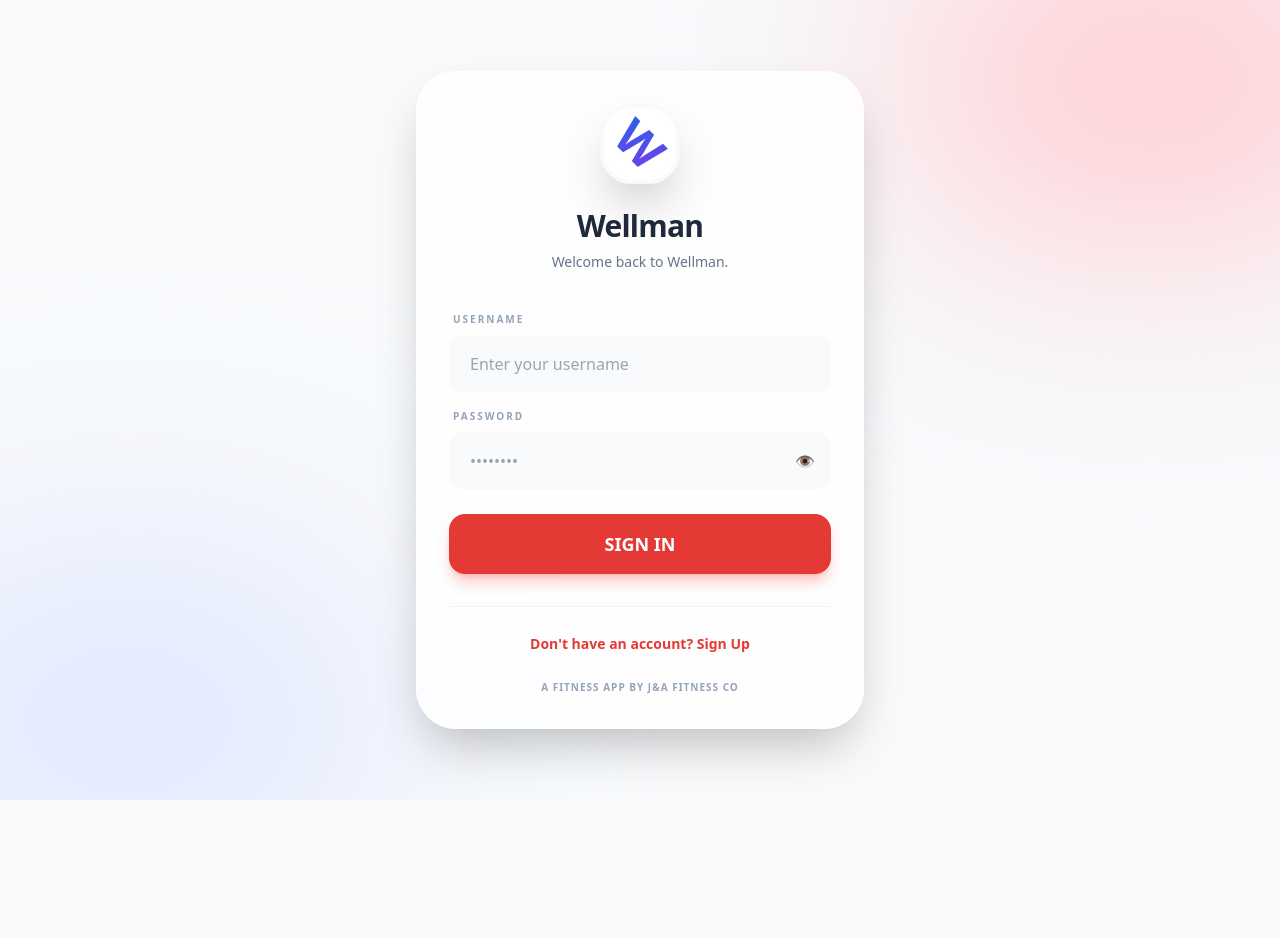
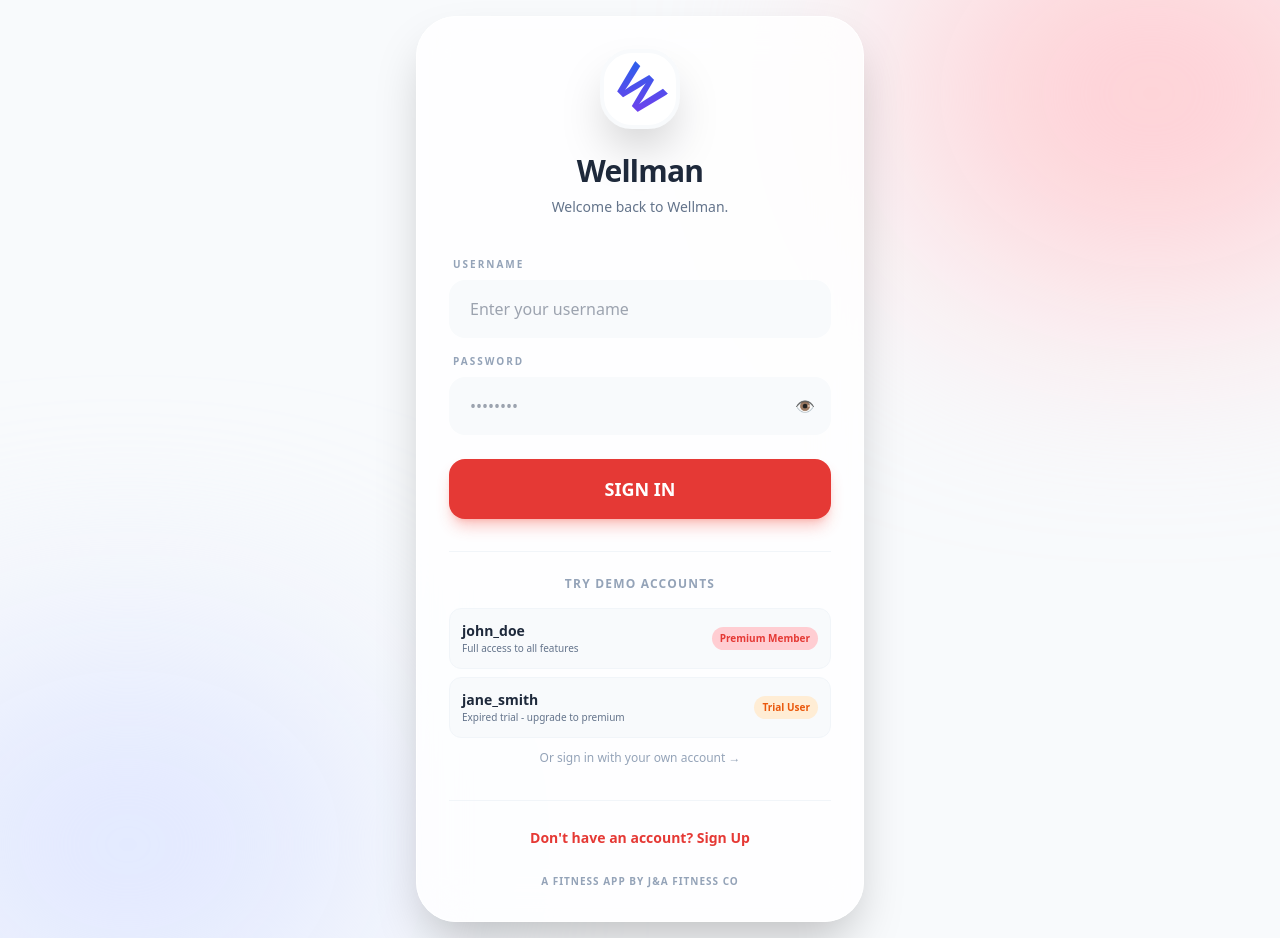
Before and after one commit to DeadlySpoon907/wellman-fitness-ai, a React (Vite) app: page / in a window 1280 px wide. Before the commit the page ends 800 px from the top, so only its background shows below. Built offline with nearby package versions, Linux system fonts and the light colour scheme; no server answers.

Commit message:
Add demo accounts UI to login

```diff
--- a/views/Login.tsx
+++ b/views/Login.tsx
@@ -7,11 +7,21 @@ interface LoginProps {
   isAdminView?: boolean;
 }
 
+// Seeded demo accounts
+const DEMO_ACCOUNTS = [
+  { username: 'john_doe', password: 'member123', role: 'Premium Member', description: 'Full access to all features' },
+  { username: 'jane_smith', password: 'guest123', role: 'Trial User', description: 'Expired trial - upgrade to premium' },
+];
+
+const ADMIN_DEMO_ACCOUNT = { username: 'admin_jafitness', password: 'admin123' };
+
 export const Login: React.FC<LoginProps> = ({ onLogin, error, isAdminView = false }) => {
   const [username, setUsername] = useState('');
   const [password, setPassword] = useState('');
   const [isSignUp, setIsSignUp] = useState(false);
   const [showPassword, setShowPassword] = useState(false);
+  const [showDemoAccounts, setShowDemoAccounts] = useState(!isAdminView);
+  const [showAdminDemo, setShowAdminDemo] = useState(isAdminView);
 
   const handleSubmit = (e: React.FormEvent) => {
     e.preventDefault();
@@ -101,6 +111,48 @@ export const Login: React.FC<LoginProps> = ({ onLogin, error, isAdminView = fals
           </button>
         </form>
 
+        {/* Demo Accounts Section */}
+        {!isAdminView && showDemoAccounts && !isSignUp && (
+          <div className="mt-8 pt-6 border-t border-slate-100 dark:border-slate-800">
+            <p className="text-center text-xs font-bold text-slate-400 uppercase tracking-widest mb-4">
+              Try Demo Accounts
+            </p>
+            <div className="space-y-2">
+              {DEMO_ACCOUNTS.map((account) => (
+                <button
+                  key={account.username}
+                  onClick={() => {
+                    setUsername(account.username);
+                    setPassword(account.password);
+                    setShowDemoAccounts(false);
+                  }}
+                  className="w-full p-3 rounded-xl bg-slate-50 dark:bg-slate-800/50 border border-slate-100 dark:border-slate-700 hover:border-primary-300 dark:hover:border-primary-600 transition-all text-left group"
+                >
+                  <div className="flex items-center justify-between">
+                    <div>
+                      <div className="font-bold text-slate-800 dark:text-slate-100 text-sm">{account.username}</div>
+                      <div className="text-[10px] text-slate-500">{account.description}</div>
+                    </div>
+                    <span className={`text-[10px] font-black px-2 py-1 rounded-full ${
+                      account.role === 'Premium Member'
+                        ? 'bg-primary-100 dark:bg-primary-900/30 text-primary-600'
+                        : 'bg-orange-100 dark:bg-orange-900/30 text-orange-600'
+                    }`}>
+                      {account.role}
+                    </span>
+                  </div>
+                </button>
+              ))}
+            </div>
+            <button
+              onClick={() => setShowDemoAccounts(false)}
+              className="w-full mt-3 text-xs text-slate-400 hover:text-slate-600 font-medium"
+            >
+              Or sign in with your own account →
+            </button>
+          </div>
+        )}
+
         {!isAdminView && (
           <div className="mt-8 pt-6 border-t border-slate-100 dark:border-slate-800 text-center">
             <button
@@ -119,9 +171,23 @@ export const Login: React.FC<LoginProps> = ({ onLogin, error, isAdminView = fals
               : 'A fitness app by J&A Fitness Co'}
           </p>
           {isAdminView && (
-            <a href="#/" className="mt-4 inline-block text-[10px] font-black text-slate-400 hover:text-primary-600 transition-colors">
-              BACK TO PUBLIC SITE
-            </a>
+            <>
+              {showAdminDemo && (
+                <button
+                  onClick={() => {
+                    setUsername(ADMIN_DEMO_ACCOUNT.username);
+                    setPassword(ADMIN_DEMO_ACCOUNT.password);
+                    setShowAdminDemo(false);
+                  }}
+                  className="mt-4 inline-block text-[10px] font-black text-red-400 hover:text-red-300 transition-colors"
+                >
+                  Click to fill admin credentials →
+                </button>
+              )}
+              <a href="#/" className="mt-4 ml-4 inline-block text-[10px] font-black text-slate-400 hover:text-primary-600 transition-colors">
+                BACK TO PUBLIC SITE
+              </a>
+            </>
           )}
         </div>
       </div>
```
